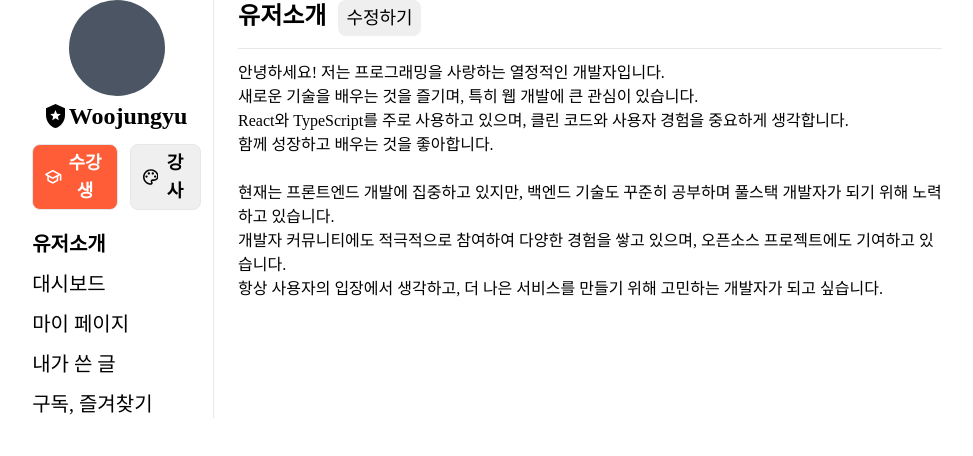
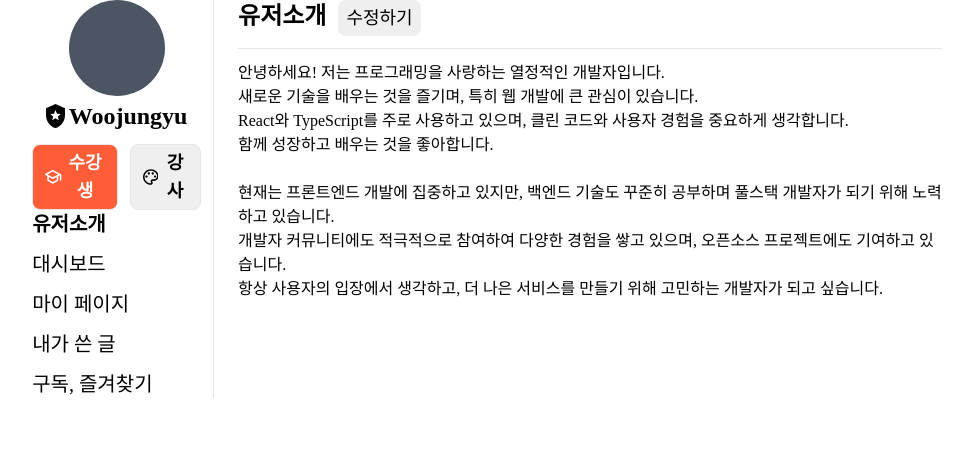
Before and after one commit to dnwnsrb11/grimtalk, a React (Vite) app: page /mypage in a window 1280 px wide. Shown: the top 456 px of the page, without its empty margins (153-1126 px from the left). Built offline with nearby package versions, Linux system fonts and the light colour scheme; a web font is replaced by a local one.

Commit message:
design: profile section mt로 수정

```diff
--- a/src/components/mypage/ProfileSection.jsx
+++ b/src/components/mypage/ProfileSection.jsx
@@ -9,7 +9,7 @@ export const ProfileSection = ({
   onProfileMenuSelect, // 프로필 메뉴 선택 핸들러
 }) => {
   return (
-    <div className="flex flex-col items-start gap-5">
+    <div className="flex flex-col items-start">
       {/* 프로필 정보 영역 */}
       <div className="flex flex-col items-center gap-1">
         {/* 프로필 이미지 */}
```
